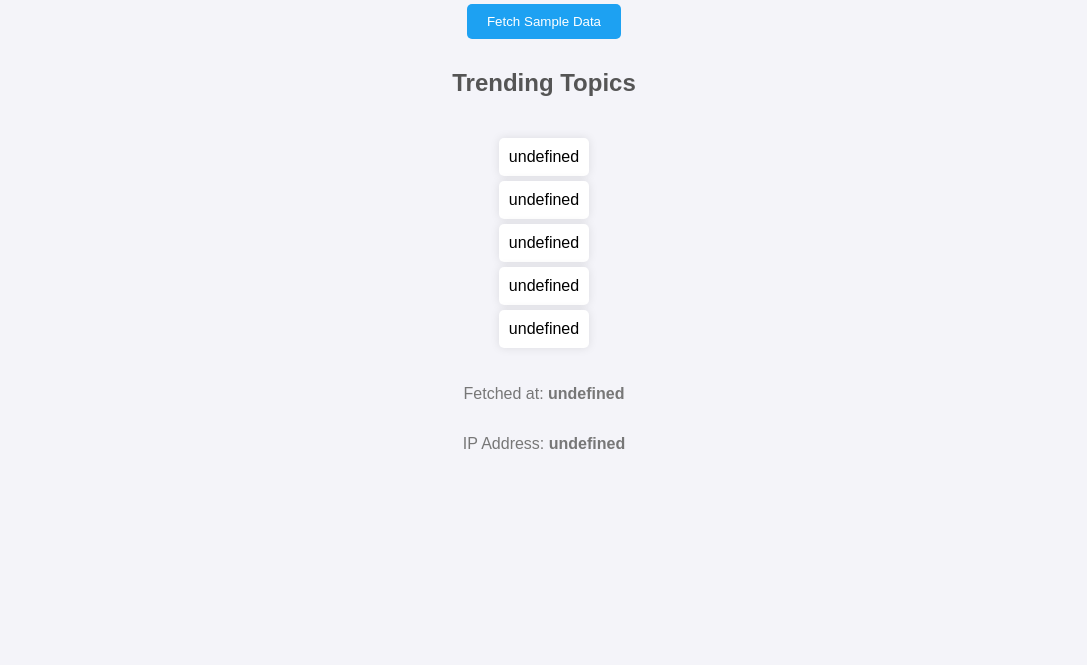
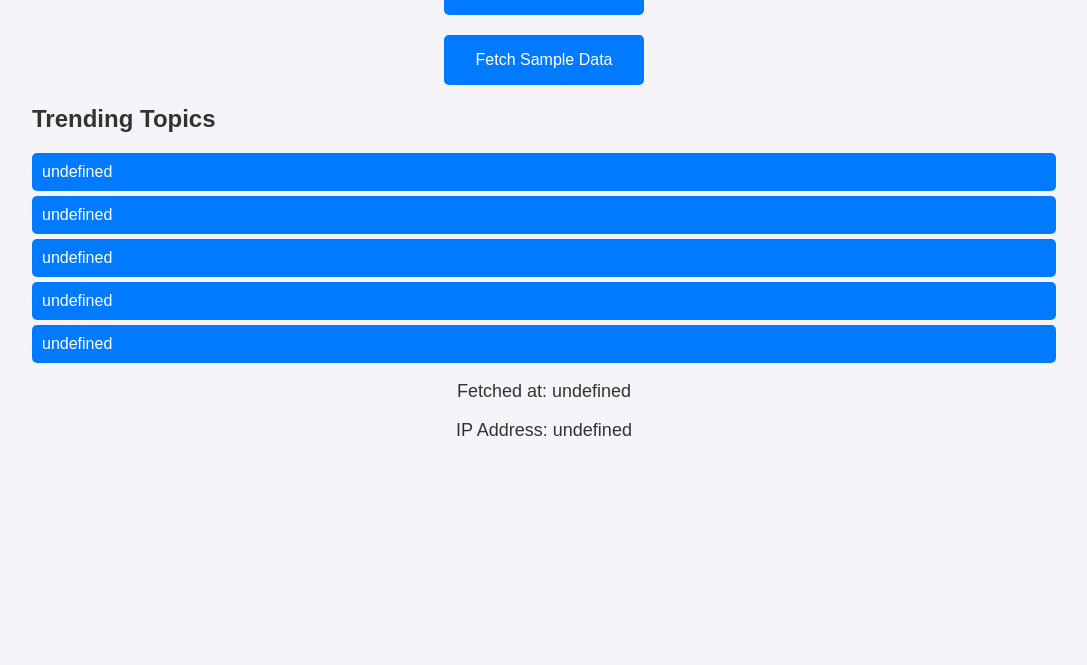
Before and after one commit to Nandha2546/Web_Scraping, a plain HTML site: page index.html in a window 1280 px wide. Shown: the part 135-800 px from the top of the page, without its empty margins (96-1183 px from the left). Drawn offline with Linux system fonts and the light colour scheme.

Commit message:
Update index.html

```diff
--- a/index.html
+++ b/index.html
@@ -8,49 +8,50 @@
         body {
             font-family: Arial, sans-serif;
             background-color: #f4f4f9;
+            color: #333;
             margin: 0;
             padding: 0;
-            display: flex;
-            flex-direction: column;
-            align-items: center;
+        }
+        .container {
+            width: 80%;
+            margin: auto;
+            overflow: hidden;
+            padding: 20px;
         }
         h1 {
+            text-align: center;
             color: #333;
-            margin-top: 1rem;
         }
-        button {
-            background-color: #1da1f2;
+        .button {
+            display: block;
+            width: 200px;
+            height: 50px;
+            margin: 20px auto;
+            background-color: #007bff;
             color: white;
-            border: none;
-            padding: 10px 20px;
-            margin: 10px;
+            text-align: center;
+            line-height: 50px;
+            font-size: 16px;
             border-radius: 5px;
             cursor: pointer;
-            transition: background-color 0.3s ease;
         }
-        button:hover {
-            background-color: #0c85d0;
-        }
-        h2 {
-            color: #555;
-            margin-top: 20px;
+        .button:hover {
+            background-color: #0056b3;
         }
         ul {
-            list-style-type: none;
+            list-style: none;
             padding: 0;
         }
         li {
-            background-color: #fff;
-            margin: 5px 0;
+            background: #007bff;
+            color: white;
             padding: 10px;
+            margin-bottom: 5px;
             border-radius: 5px;
-            box-shadow: 0 0 10px rgba(0, 0, 0, 0.1);
         }
         p {
-            color: #777;
-        }
-        span {
-            font-weight: bold;
+            text-align: center;
+            font-size: 18px;
         }
     </style>
     <script>
@@ -74,9 +75,10 @@
     </script>
 </head>
 <body>
+    <div class="container">
         <h1>Twitter Trending Topics</h1>
-    <button onclick="fetchTrendingTopics(false)">Fetch Trending Topics</button>
-    <button onclick="fetchTrendingTopics(true)">Fetch Sample Data</button>
+        <div class="button" onclick="fetchTrendingTopics(false)">Fetch Trending Topics</div>
+        <div class="button" onclick="fetchTrendingTopics(true)">Fetch Sample Data</div>
         <h2>Trending Topics</h2>
         <ul>
             <li id="trend1">undefined</li>
@@ -87,5 +89,6 @@
         </ul>
         <p>Fetched at: <span id="fetched_at">undefined</span></p>
         <p>IP Address: <span id="ip_address">undefined</span></p>
+    </div>
 </body>
 </html>
```
Lines whose indentation alone changed are shown as unchanged.
